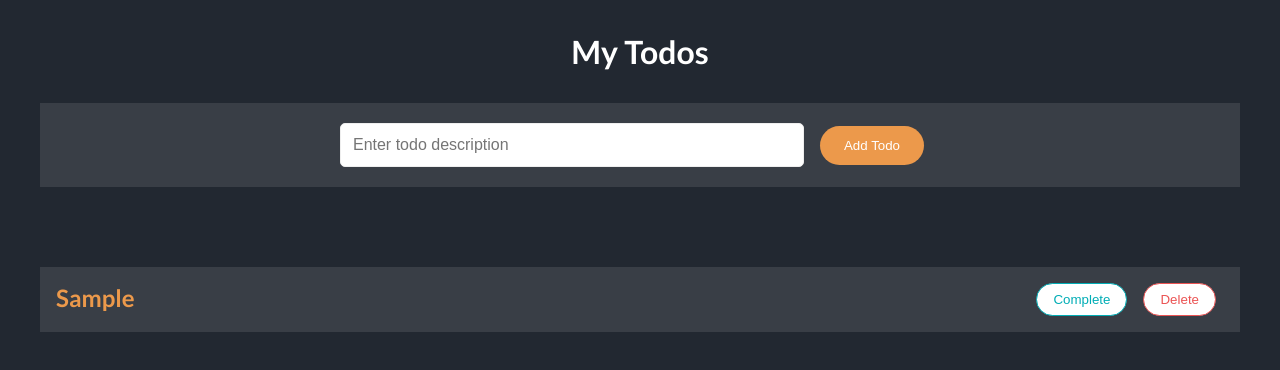
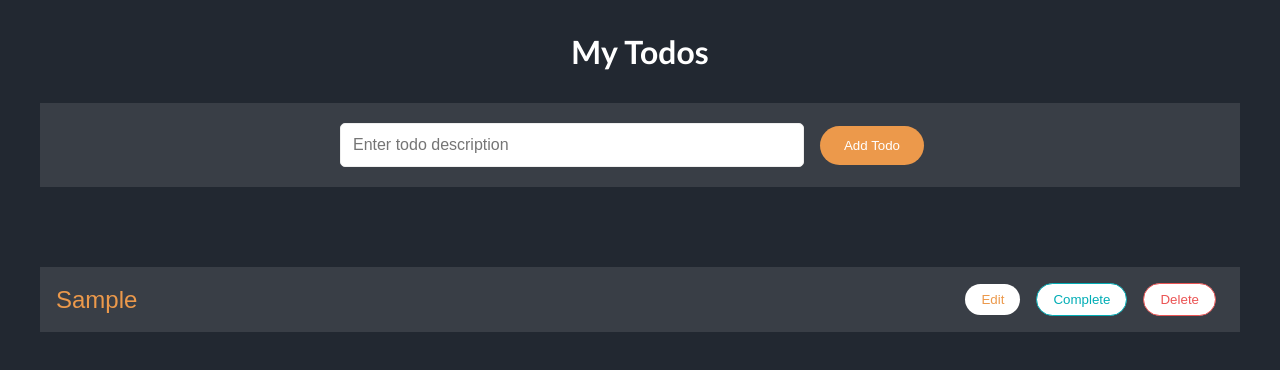
Before and after one commit to bharath-spurtree/todo-app, a React (Create React App) app: page / in a window 1280 px wide. Both pictures are taken after typing "Sample" into the empty fields and a click on the button "Add Todo". Shown: the top 370 px of the page. Built offline with nearby package versions, Linux system fonts and the light colour scheme.

Commit message:
added changes

```diff
--- a/src/App.js
+++ b/src/App.js
@@ -1,5 +1,5 @@
 import './App.css';
-import Home from './components/Home';
+import Home from './components/Home/Home';
 
 function App() {
   return (
--- a/src/components/Home.js
+++ b/src/components/Home/Home.js
@@ -1,6 +1,6 @@
 import React, { useState } from "react"
-import AddTodo from "./AddTodo"
-import TodoList from "./TodoList"
+import AddTodo from "../AddTodo/AddTodo"
+import TodoList from "../TodoList/TodoList"
 
 const Home = () => {
     const [todos, setTodos] = useState([])
@@ -29,11 +29,18 @@ const Home = () => {
         })
     }
 
+    const editTodo = (id, text) => {
+        let index = todos.findIndex(t => t.id === id)
+        let todo = todos[index]
+        todo.name = text
+        setTodos(prevState => [...prevState.slice(0, index), todo, ...prevState.slice(index+1)])
+    }
+
     console.log(todos)
     return (
         <div className="container">
             <AddTodo addTodo={addTodo} />
-            <TodoList todos={todos} deleteTodo={deleteTodo} completeTodo={completeTodo} />
+            <TodoList todos={todos} deleteTodo={deleteTodo} completeTodo={completeTodo} editTodo={editTodo} />
         </div>
     )
 }
--- a/src/components/TodoList.js
+++ /dev/null
@@ -1,29 +0,0 @@
-import React from "react"
-
-const TodoList = (props) => {
-    return (
-        <div>
-            <ul className="todo__list">
-                {props.todos.map((todo) => {
-                    return (
-                        <li key={todo.id} className="todo__item">
-                            <h2 className={todo.completed ? 'todo__completed' : ''}>{todo.name}</h2>
-                            <div>
-                                {!todo.completed &&
-                                    <button className="btn btn-success btn__small" onClick={() => { props.completeTodo(todo.id) }} >
-                                        Complete
-                                    </button>
-                                }
-                                <button className="btn btn-secondary btn__small" onClick={() => props.deleteTodo(todo.id)}>
-                                    Delete
-                                </button>
-                            </div>
-                        </li>
-                    )
-                })}
-            </ul>
-        </div>
-    )
-}
-
-export default TodoList;
--- /dev/null
+++ b/src/components/TodoList/TodoList.js
@@ -0,0 +1,60 @@
+import React, { useState, useRef } from "react"
+
+const TodoList = ({ todos, editTodo, completeTodo, deleteTodo }) => {
+    const [text, setText] = useState('')
+    const [editIndex, setEditIndex] = useState(-1)
+    const textInput = useRef(null)
+
+    const handleEdit = (id, name) =>  {
+        setEditIndex(id);
+        setText(name) ;
+        textInput.current?.focus()
+    }
+
+    console.log(textInput)
+
+    return (
+        <div>
+            <ul className="todo__list">
+                {todos.map(({id, name, completed}) => {
+                    return (
+                        <li key={id} className="todo__item">
+                            <input
+                                className={completed ? 'todo__completed' : ''}
+                                value={editIndex !== id ? name : text}
+                                disabled={editIndex !== id}
+                                onChange={(e) => setText(e.target.value)}
+                                ref={editIndex === id ? textInput : null}
+                            />
+                            <div>
+                                {!completed &&
+                                    <>
+                                        {editIndex !== id ?
+                                            <button className="btn btn-action btn__small" onClick={() => handleEdit(id, name)}>
+                                                Edit
+                                            </button>
+                                            :
+                                            <button className="btn btn-success btn__small" onClick={() => { editTodo(id, text); setEditIndex(-1) }}>
+                                                Save
+                                            </button>
+                                        }
+                                    </>
+                                }
+                                {!completed &&
+                                    <button className="btn btn-success btn__small" onClick={() => { completeTodo(id) }} >
+                                        Complete
+                                    </button>
+                                }
+                                <button className="btn btn-secondary btn__small" onClick={() => deleteTodo(id)}>
+                                    Delete
+                                </button>
+                            </div>
+                        </li>
+                    )
+                })}
+            </ul>
+        </div>
+    )
+}
+
+export default TodoList;
--- a/src/styles/sass/components/_button.scss
+++ b/src/styles/sass/components/_button.scss
@@ -40,4 +40,8 @@
         text-transform: capitalize;
         margin: 0 .5rem;
     }
+
+    &-action {
+        color: var(--color-primary);
+    }
 }
--- a/src/styles/sass/components/_home.scss
+++ b/src/styles/sass/components/_home.scss
@@ -22,7 +22,13 @@
             background-color: var(--color-background-secondary);
             border: none;
             color: inherit;
-            font-size: inherit;
+            font-size: 1.5rem;
+            width: 50%;
+            border: none;
+        }
+
+        & input:focus {
+            // outline: none;
         }
 
     }
```
Also changed, not shown: src/components/AddTodo/AddTodo.js (renamed from src/components/AddTodo.js).
